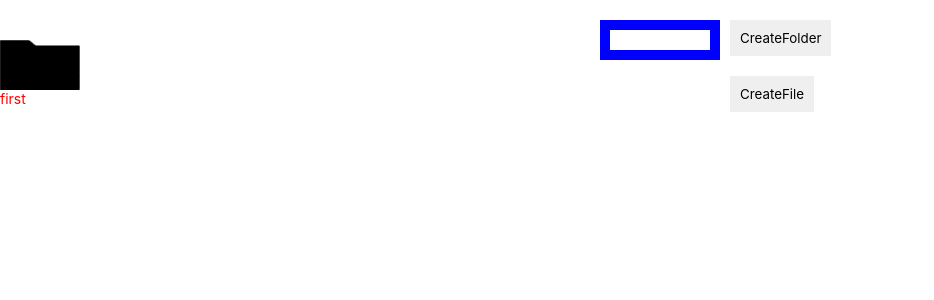
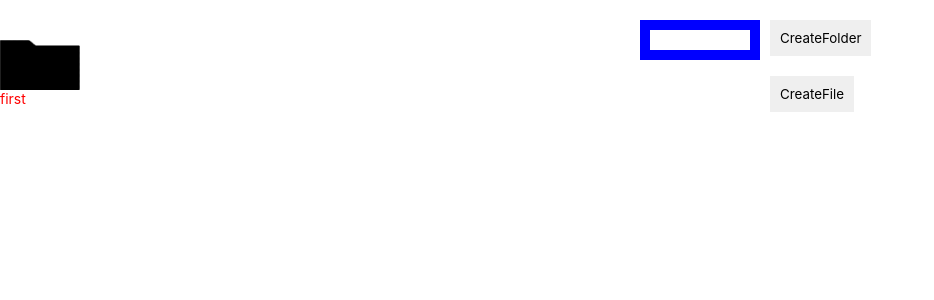
Before and after one commit to Areg03/FileSystem, a React (Create React App) app: page / in a window 1280 px wide. Shown: the top 300 px of the page, without its empty margins (0-934 px from the left). Built offline with nearby package versions, Linux system fonts and the light colour scheme.

Commit message:
Update App.css

```diff
--- a/src/App.css
+++ b/src/App.css
@@ -96,7 +96,7 @@ ul li {
 
 .inp{
   position: relative;
-  left: 600px;
+  left: 50%;
   border-color: black;
   background-color: blue;
   justify-items: center;
```
